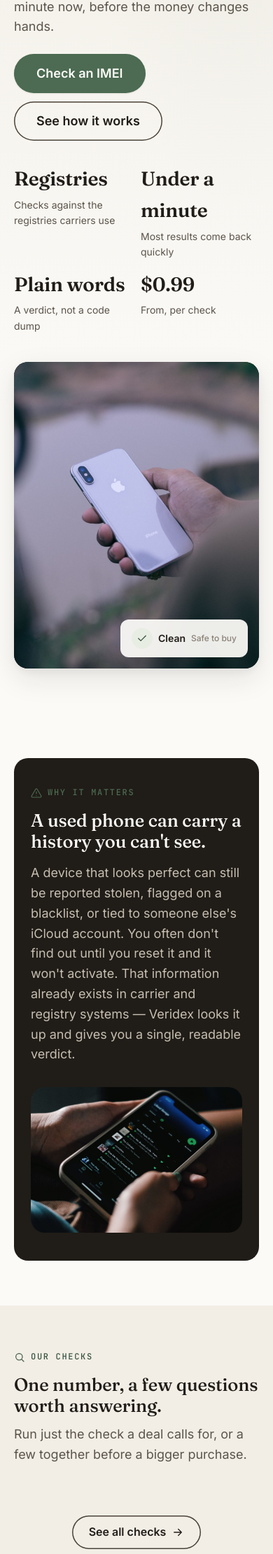
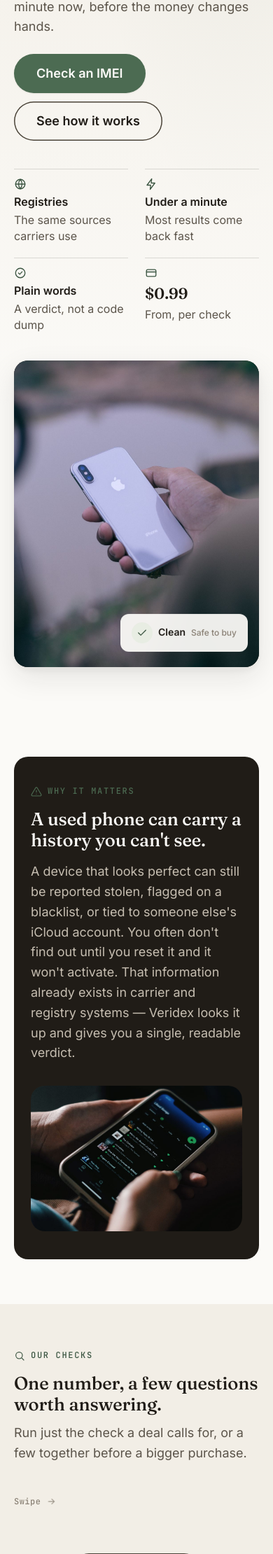
Before and after one commit to Mirv23/imeiwebsite, a Django app: page / in a window 390 px wide. Shown: the part 400-2620 px from the top of the page at 70% size. Run offline with Django 5.2, Linux system fonts and the light colour scheme; data that the repository does not hold is empty.

Commit message:
Redesign hero fact strip + mobile card sliders + more motion
- Replace the misused stat row under the hero (giant serif phrases that
  wrapped badly) with a clean feature strip: small icon, tight title, one-line
  note, hairline rules; 2-up on mobile, 4-up on desktop
- Mobile: services, testimonials and bento become swipeable scroll-snap rails
  with edge peek and a "swipe" hint (CSS-only; reverts to grid at >=640px)
- Motion: staggered hero entrance, gentle float on the verdict chip, subtle
  photo zoom on hover; all respect prefers-reduced-motion

Co-Authored-By: Claude Opus 4.8 (1M context) <noreply@anthropic.com>

```diff
--- a/static/css/styles.css
+++ b/static/css/styles.css
@@ -359,11 +359,33 @@ p { color: var(--text-muted); }
   .photo-card > img { aspect-ratio: 4/4.3; }
 }
 
-/* ---- Stat row ---- */
-.statrow { display: grid; grid-template-columns: repeat(2,1fr); gap: var(--s-3); margin-top: var(--s-8); }
-@media (min-width: 560px) { .statrow { grid-template-columns: repeat(4,1fr); } }
-.statrow .stat { text-align: left; padding: 0; }
-.statrow .stat__num { font-size: var(--fs-28); }
+/* Hero entrance — a quiet staggered fade-up on load. */
+.hero2 .section-label { animation: floatUp .5s var(--ease-out) both; }
+.hero2 h1            { animation: floatUp .5s var(--ease-out) .06s both; }
+.hero2__lead         { animation: floatUp .5s var(--ease-out) .12s both; }
+.hero2__actions      { animation: floatUp .5s var(--ease-out) .18s both; }
+.photo-card > img { transition: transform .6s var(--ease-out); }
+.photo-card:hover > img { transform: scale(1.03); }
+.float-chip--br { animation: floaty 4.5s ease-in-out infinite; }
+@keyframes floaty { 0%, 100% { transform: translateY(0); } 50% { transform: translateY(-6px); } }
+
+/* ---- Hero facts (feature strip under the lead) ---- */
+.hero-facts {
+  list-style: none; padding: 0; margin-top: var(--s-10);
+  display: grid; grid-template-columns: repeat(2, 1fr); gap: var(--s-5) var(--s-6);
+}
+@media (min-width: 620px) { .hero-facts { grid-template-columns: repeat(4, 1fr); } }
+.fact {
+  display: flex; flex-direction: column; gap: 5px;
+  padding-top: var(--s-3); border-top: 1px solid rgba(33, 30, 26, .14);
+}
+.fact__icon { color: var(--brand-deep); margin-bottom: 2px; }
+.fact__title {
+  font-family: var(--font-body); font-weight: 600; font-size: var(--fs-16);
+  color: var(--ink); line-height: 1.2;
+}
+.fact--price .fact__title { font-family: var(--font-display); font-size: var(--fs-22); }
+.fact__text { font-size: var(--fs-13); color: var(--text-muted); line-height: 1.4; }
 
 /* ---- Trust ticker (kept minimal & discreet) ---- */
 .ticker { overflow: hidden; -webkit-mask-image: linear-gradient(90deg, transparent, #000 12%, #000 88%, transparent); mask-image: linear-gradient(90deg, transparent, #000 12%, #000 88%, transparent); }
@@ -439,3 +461,50 @@ p { color: var(--text-muted); }
 .tmon__head strong { display: block; color: var(--ink); font-size: var(--fs-14); }
 .tmon__head span { font-size: var(--fs-12); color: var(--text-faint); }
 .stars { color: var(--warning); letter-spacing: 2px; font-size: var(--fs-14); }
+
+/* ======================================================================
+   MOBILE SLIDERS — turn card grids into swipeable, snapping rails on phones.
+   CSS-only (scroll-snap); reverts to the normal grid at ≥640px.
+   ====================================================================== */
+@media (max-width: 639px) {
+  .svc2-grid, .tmon-grid, .bento {
+    display: flex;
+    grid-template-columns: none;      /* drop the grid on mobile */
+    gap: var(--s-4);
+    overflow-x: auto;
+    scroll-snap-type: x mandatory;
+    -webkit-overflow-scrolling: touch;
+    scrollbar-width: none;            /* Firefox */
+    /* Bleed to the screen edges so the next card peeks in — editorial feel. */
+    margin-inline: calc(var(--s-5) * -1);
+    padding: var(--s-1) var(--s-5) var(--s-4);
+  }
+  .svc2-grid::-webkit-scrollbar,
+  .tmon-grid::-webkit-scrollbar,
+  .bento::-webkit-scrollbar { display: none; }   /* WebKit */
+
+  .svc2-grid > .svc2,
+  .tmon-grid > .tmon,
+  .bento > .bento-tile {
+    flex: 0 0 84%;
+    scroll-snap-align: center;
+    /* Cards must be visible even while off-screen to the right, so neutralize
+       the scroll-reveal transform inside a horizontal rail. */
+    opacity: 1 !important;
+    transform: none !important;
+  }
+  .svc2-grid > .svc2.feature { flex-basis: 90%; min-height: 340px; }
+  .bento > .bento-tile--dark { min-height: 0; }
+}
+
+/* A small "swipe" hint shown only on mobile, above a slider. */
+.swipe-hint { display: none; }
+@media (max-width: 639px) {
+  .swipe-hint {
+    display: inline-flex; align-items: center; gap: var(--s-2);
+    font-family: var(--font-mono); font-size: var(--fs-12); color: var(--text-faint);
+    letter-spacing: .04em; margin-bottom: var(--s-3);
+  }
+  .swipe-hint .icn { animation: nudge 1.8s var(--ease-out) infinite; }
+}
+@keyframes nudge { 0%, 100% { transform: translateX(0); } 50% { transform: translateX(4px); } }
--- a/templates/pages/home.html
+++ b/templates/pages/home.html
@@ -14,12 +14,28 @@
           <a href="{% url 'place_order' %}" class="btn btn--primary btn--lg">Check an IMEI</a>
           <a href="#how" class="btn btn--ghost btn--lg">See how it works</a>
         </div>
-        <div class="statrow">
-          <div class="stat"><div class="stat__num">Registries</div><div class="stat__label">Checks against the registries carriers use</div></div>
-          <div class="stat"><div class="stat__num">Under a minute</div><div class="stat__label">Most results come back quickly</div></div>
-          <div class="stat"><div class="stat__num">Plain words</div><div class="stat__label">A verdict, not a code dump</div></div>
-          <div class="stat"><div class="stat__num">{% if cheapest %}{{ BRAND.currency_symbol }}{{ cheapest|floatformat:2 }}{% else %}$0.99{% endif %}</div><div class="stat__label">From, per check</div></div>
-        </div>
+        <ul class="hero-facts reveal" data-delay="1">
+          <li class="fact">
+            <span class="fact__icon">{% icon 'globe' size=18 %}</span>
+            <span class="fact__title">Registries</span>
+            <span class="fact__text">The same sources carriers use</span>
+          </li>
+          <li class="fact">
+            <span class="fact__icon">{% icon 'zap' size=18 %}</span>
+            <span class="fact__title">Under a minute</span>
+            <span class="fact__text">Most results come back fast</span>
+          </li>
+          <li class="fact">
+            <span class="fact__icon">{% icon 'check-circle' size=18 %}</span>
+            <span class="fact__title">Plain words</span>
+            <span class="fact__text">A verdict, not a code dump</span>
+          </li>
+          <li class="fact fact--price">
+            <span class="fact__icon">{% icon 'credit-card' size=18 %}</span>
+            <span class="fact__title">{% if cheapest %}{{ BRAND.currency_symbol }}{{ cheapest|floatformat:2 }}{% else %}$0.99{% endif %}</span>
+            <span class="fact__text">From, per check</span>
+          </li>
+        </ul>
       </div>
 
       <div class="photo-card reveal">
@@ -56,6 +72,7 @@
       <h2>One number, a few questions worth answering.</h2>
       <p>Run just the check a deal calls for, or a few together before a bigger purchase.</p>
     </div>
+    <span class="swipe-hint">Swipe {% icon 'arrow-right' size=14 %}</span>
     <div class="svc2-grid">
       {% for s in featured %}
         {% if forloop.first %}
@@ -120,6 +137,7 @@
 <section class="section">
   <div class="container">
     <div class="section-head reveal"><span class="section-label">{% icon 'star' size=16 %} In their words</span><h2>What people use it for.</h2></div>
+    <span class="swipe-hint">Swipe {% icon 'arrow-right' size=14 %}</span>
 
     <div class="tmon-grid">
       <div class="tmon reveal" data-delay="1">
```
